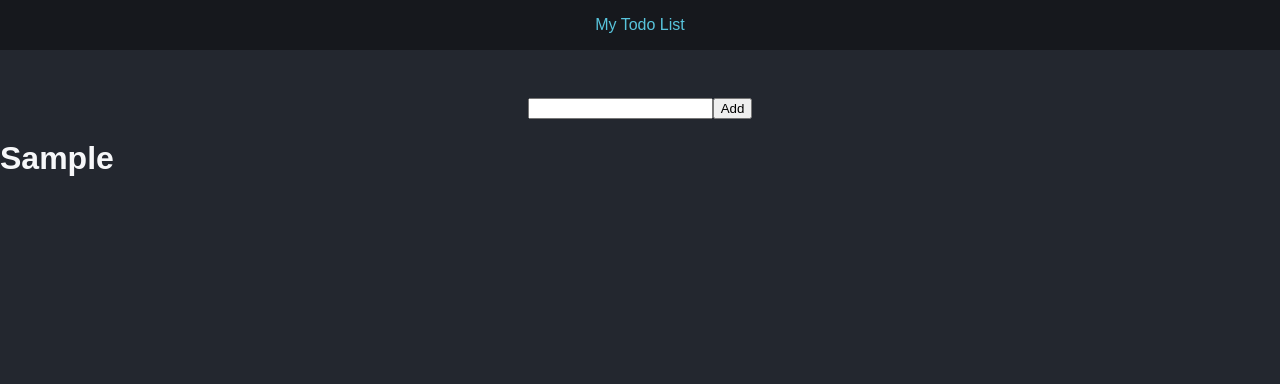
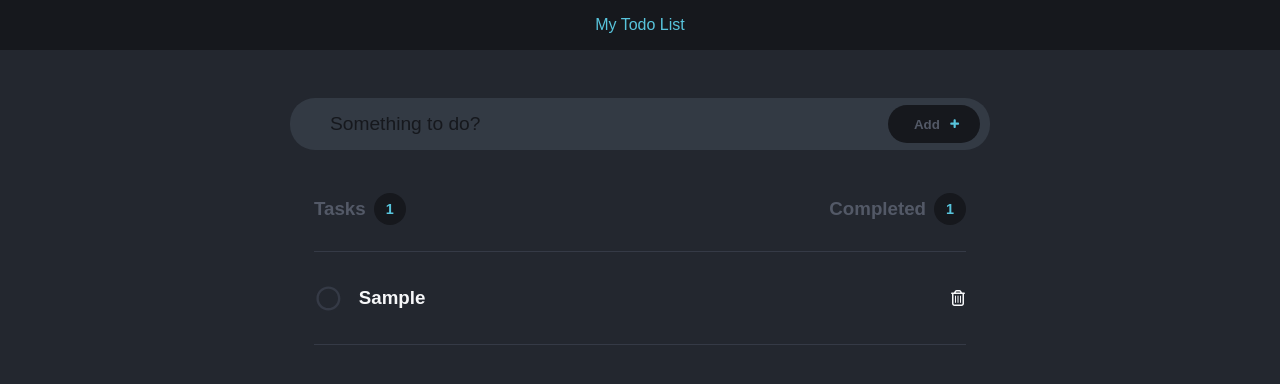
Before and after one commit to RiccardoImperiale/react-todolist, a React (Vite) app: page / in a window 1280 px wide. Both pictures are taken after typing "Sample" into the empty fields and a click on the button "Add". Shown: the top 384 px of the page. Built offline with nearby package versions, Linux system fonts and the light colour scheme.

Commit message:
add style to single todo task

```diff
--- a/package.json
+++ b/package.json
@@ -11,7 +11,8 @@
   },
   "dependencies": {
     "react": "^18.3.1",
-    "react-dom": "^18.3.1"
+    "react-dom": "^18.3.1",
+    "react-icons": "^5.2.1"
   },
   "devDependencies": {
     "@types/react": "^18.3.3",
--- a/src/app.css
+++ b/src/app.css
@@ -5,6 +5,7 @@
     --todo-light: #F6F7F9;
     --todo-secondary-dark: #333A44;
     --todo-secondary: #353A46;
+    --todo-secondary-light: #535967;
 }
 
 body {
--- a/src/components/Form.jsx
+++ b/src/components/Form.jsx
@@ -1,4 +1,6 @@
 import { useState } from "react"
+import { TiPlus } from "react-icons/ti";
+
 import './form.css'
 export default function Form({ todos, setTodos }) {
     const [todo, setTodo] = useState('')
@@ -10,8 +12,10 @@ export default function Form({ todos, setTodos }) {
     }
     return (
         <form onSubmit={handleSubmit} className="container">
-            <input value={todo} onChange={(e) => setTodo(e.target.value)} type="text" />
-            <button type="submit">Add</button>
+            <div className="wrapper">
+                <input value={todo} onChange={(e) => setTodo(e.target.value)} type="text" placeholder="Something to do?" />
+                <button type="submit"><span>Add</span><TiPlus className="plus_icon" /></button>
+            </div>
         </form>
     )
 }
--- /dev/null
+++ b/src/components/Task.jsx
@@ -0,0 +1,33 @@
+import { useState } from 'react';
+import './task.css'
+import { FaRegTrashCan } from "react-icons/fa6";
+import { MdRadioButtonUnchecked, MdCheckCircle } from "react-icons/md";
+
+export default function Task({ item }) {
+    const [check, setCheck] = useState(false)
+
+    function toggleClick() {
+        setCheck(!check)
+    }
+
+    function deleteTask() {
+        setCheck(!check)
+    }
+
+    const checkIcon = check ? (
+        <MdCheckCircle onClick={toggleClick} className='check' />
+    ) : (
+        <MdRadioButtonUnchecked onClick={toggleClick} className='uncheck' />
+    )
+
+    return (
+        <div className="task">
+            <h3 className={check ? 'checked' : ''}>
+                {checkIcon}
+                {item}
+            </h3>
+            <FaRegTrashCan className='trash' onClick={deleteTask} />
+            {console.log(check)}
+        </div>
+    )
+}
--- a/src/components/TodoItem.jsx
+++ /dev/null
@@ -1,3 +0,0 @@
-export default function TodoItem({ item }) {
-    return <h1>{item}</h1>
-}
--- a/src/components/TodoList.jsx
+++ b/src/components/TodoList.jsx
@@ -1,11 +1,24 @@
-import TodoItem from "./TodoItem"
+import Task from "./Task"
+import './todolist.css'
 
 export default function TodoList({ todos }) {
     return (
-        <div>
-            {todos.map(item => (
-                <TodoItem key={item} item={item} />
-            ))}
+        <div className="container">
+            <div className="todo_list">
+                <div className="list">
+                    <div className="todo_header">
+                        <h3>Tasks
+                            <div className="pill">{todos.length}</div>
+                        </h3>
+                        <h3>Completed
+                            <div className="pill">{todos.length}</div>
+                        </h3>
+                    </div>
+                    {todos.map(item => (
+                        <Task key={item} item={item} />
+                    ))}
+                </div>
+            </div>
         </div>
     )
 }
--- a/src/components/form.css
+++ b/src/components/form.css
@@ -1,3 +1,52 @@
 form {
-    text-align: center;
+    .wrapper {
+        position: relative;
+        margin: auto;
+        display: flex;
+        align-items: center;
+        max-width: 700px;
+
+        input {
+            height: 50px;
+            width: 100%;
+            background-color: var(--todo-secondary-dark);
+            border: none;
+            font-size: 1.2rem;
+            border-radius: 25px;
+            padding-left: 2.5rem;
+            color: var(--todo-light);
+            caret-color: var(--todo-primary);
+
+            &::placeholder {
+                color: var(--todo-darker);
+            }
+
+            &:focus {
+                outline: none;
+            }
+        }
+
+        button {
+            position: absolute;
+            right: 0.6rem;
+            background-color: var(--todo-darker);
+            color: var(--todo-light);
+            padding: .7rem 1.2rem .7rem 1.6rem;
+            border: none;
+            border-radius: 25px;
+            display: flex;
+            align-items: center;
+            cursor: pointer;
+            font-weight: bold;
+
+            span {
+                margin-right: .5rem;
+                color: var(--todo-secondary-light);
+            }
+
+            .plus_icon {
+                color: var(--todo-primary);
+            }
+        }
+    }
 }
--- /dev/null
+++ b/src/components/task.css
@@ -0,0 +1,34 @@
+.task {
+    padding: .8rem 0;
+    border-bottom: 1px solid var(--todo-secondary);
+    display: flex;
+    align-items: center;
+    justify-content: space-between;
+
+    h3 {
+        display: flex;
+        align-items: center;
+        gap: 1rem;
+        text-transform: capitalize;
+
+        .check {
+            font-size: 1.8rem;
+            color: var(--todo-primary);
+            cursor: pointer;
+        }
+
+        .uncheck {
+            font-size: 1.8rem;
+            color: var(--todo-secondary);
+            cursor: pointer;
+        }
+    }
+
+    h3.checked {
+        color: var(--todo-secondary);
+    }
+
+    .trash {
+        cursor: pointer;
+    }
+}
--- /dev/null
+++ b/src/components/todolist.css
@@ -0,0 +1,36 @@
+.todo_list {
+    max-width: 700px;
+    margin: auto;
+
+    .list {
+        padding: 0 1.5rem;
+
+        .todo_header {
+            padding: .5rem 0;
+            margin-top: 1rem;
+            display: flex;
+            align-items: center;
+            justify-content: space-between;
+            border-bottom: 1px solid var(--todo-secondary);
+
+            h3 {
+                display: flex;
+                align-items: center;
+                gap: .5rem;
+                color: var(--todo-secondary-light);
+
+                .pill {
+                    background-color: var(--todo-darker);
+                    width: 2rem;
+                    height: 2rem;
+                    display: flex;
+                    align-items: center;
+                    justify-content: center;
+                    border-radius: 50%;
+                    font-size: .9rem;
+                    color: var(--todo-primary);
+                }
+            }
+        }
+    }
+}
```
Also changed, not shown: 1 other file (tests, documents, lock files or other folders).
